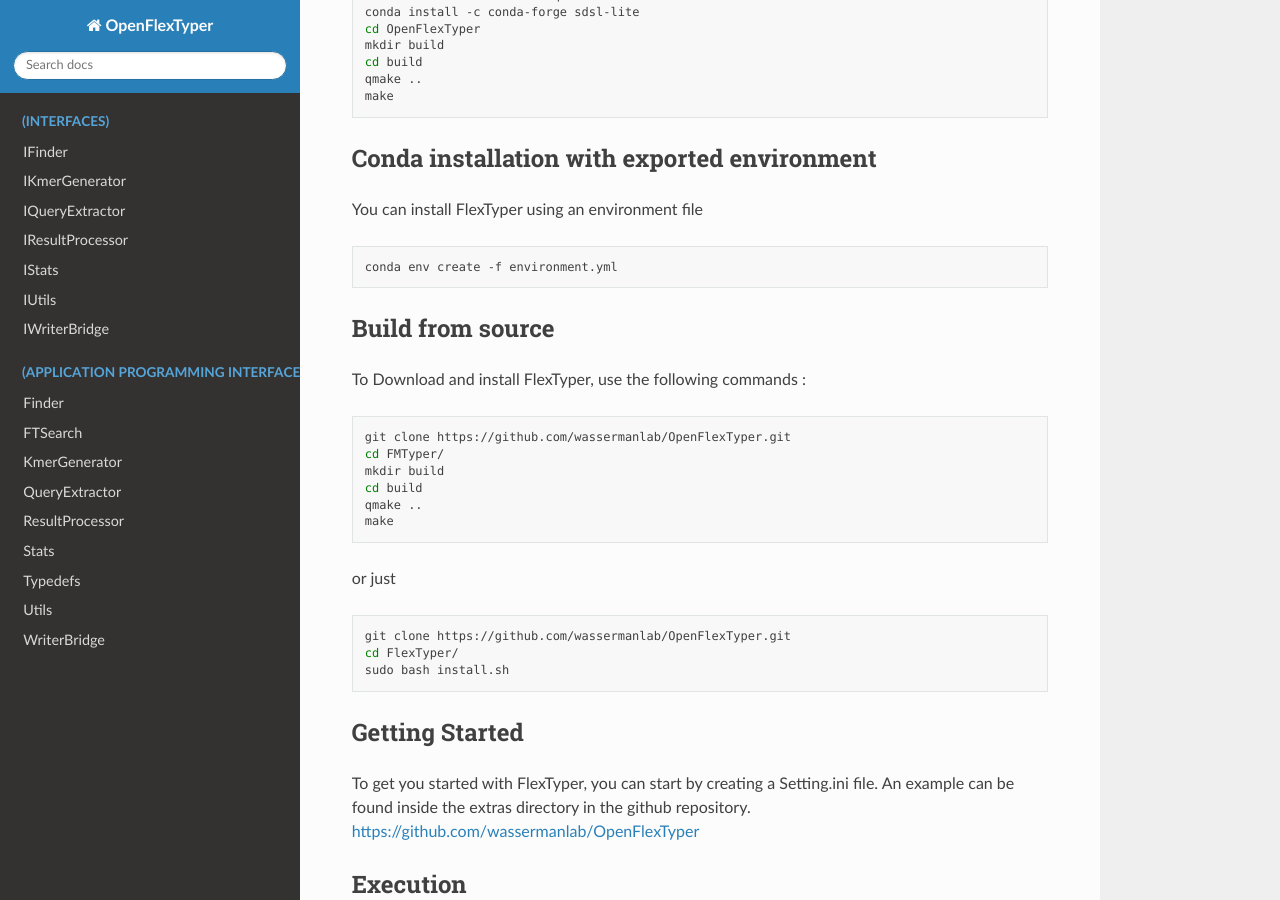
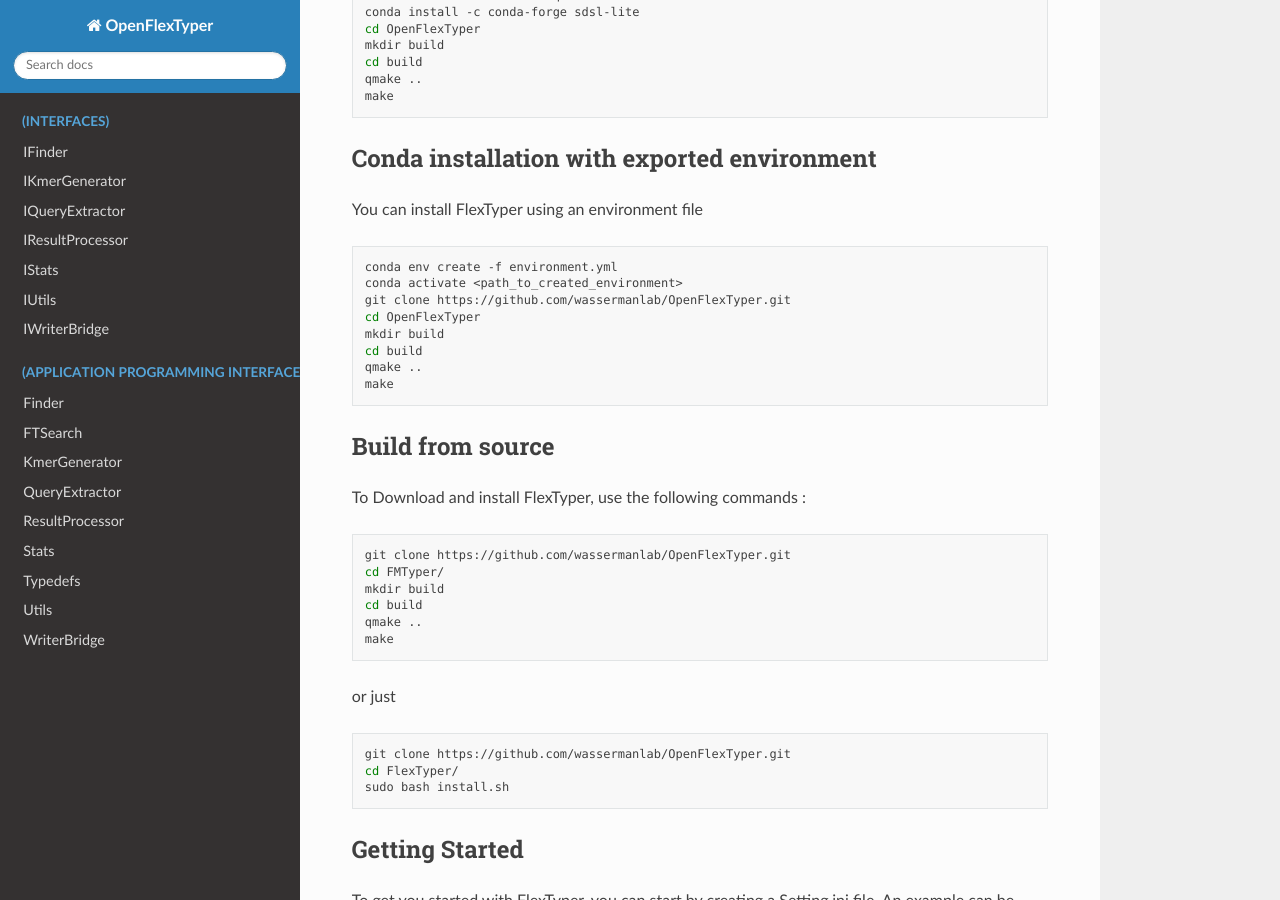
Before and after one commit to wassermanlab/OpenFlexTyper, a Sphinx documentation site: the page built from docs/source/index.rst, in a window 1280 px wide and 900 px high, scrolled down 1300 px. Built offline with Sphinx 7.4.7 and the Read the Docs theme 2.0.0, drawn with Linux system fonts in a browser that asks for light colours.

Commit message:
update readme

```diff
--- a/docs/source/index.rst
+++ b/docs/source/index.rst
@@ -88,6 +88,13 @@
 .. code:: bash
 
    conda env create -f environment.yml
+   conda activate <path_to_created_environment>
+   git clone https://github.com/wassermanlab/OpenFlexTyper.git
+   cd OpenFlexTyper
+   mkdir build
+   cd build
+   qmake ..
+   make
 
 
 Build from source
```
